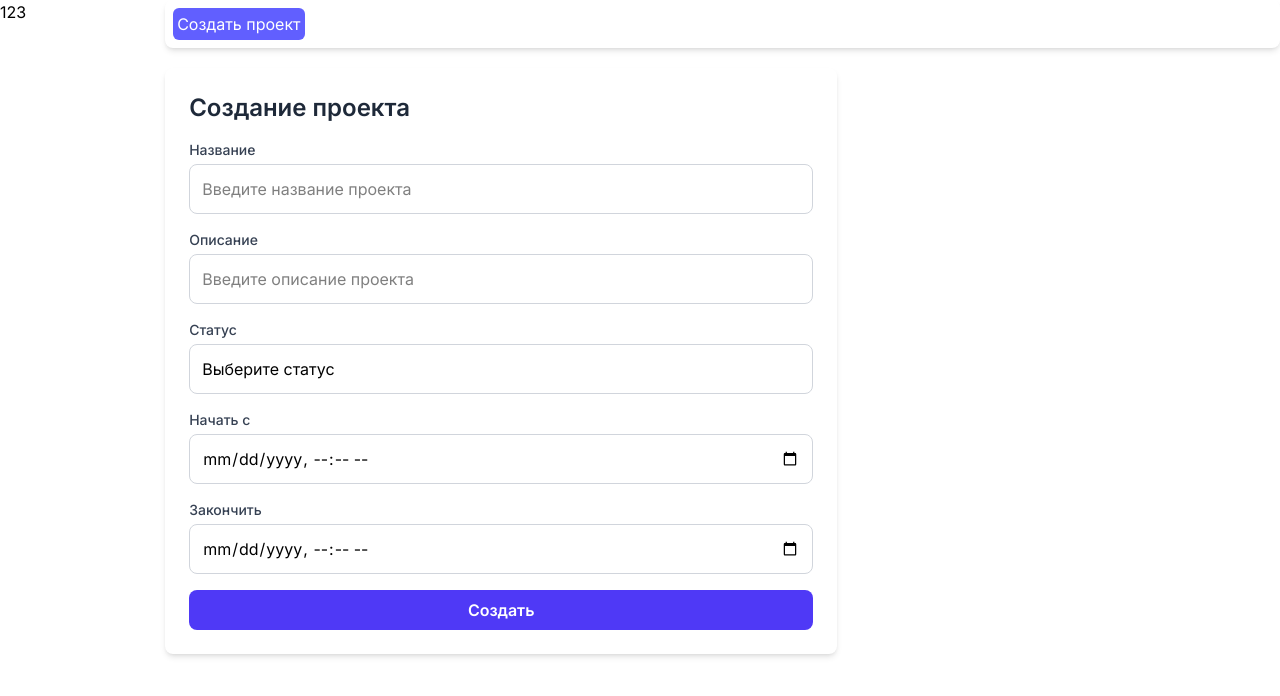
After one commit to isHardCoded/django-pm-python51, a Django app: page /projects/add/ in a window 1280 px wide. The commit adds this page. Shown: the top 696 px of the page. Run offline with Django 5.2, Linux system fonts and the light colour scheme; data comes from the database, SQL or seed files in the repository; both versions use the stored data as it was after the commit.

Commit message:
Реализовали добавление проекта

```diff
--- /dev/null
+++ b/projects/templates/projects/add-form.html
@@ -0,0 +1,66 @@
+{% extends 'projects/base.html' %}
+
+{% block content %}
+    <div class="max-w-2xl p-6 bg-white rounded-lg shadow-md">
+  <h2 class="text-2xl font-semibold mb-4 text-gray-800">Создание проекта</h2>
+  <form method="POST" class="space-y-4">
+    {% csrf_token %}
+    <!-- Название -->
+    <div>
+      <label for="title" class="block mb-1 text-sm font-medium text-gray-700">Название</label>
+      <input id="title" name="title" type="text" placeholder="Введите название проекта"
+        class="w-full p-3 border border-gray-300 rounded-lg focus:outline-none focus:ring-2 focus:ring-indigo-400 focus:border-transparent transition duration-150 ease-in-out"
+      />
+    </div>
+
+    <!-- Описание -->
+    <div>
+      <label for="description" class="block mb-1 text-sm font-medium text-gray-700">Описание</label>
+      <input id="description" name="description" placeholder="Введите описание проекта" type="text"
+        class="w-full p-3 border border-gray-300 rounded-lg focus:outline-none focus:ring-2 focus:ring-indigo-400 focus:border-transparent transition duration-150 ease-in-out"
+      />
+    </div>
+
+    <!-- Статус -->
+    <div>
+      <label for="status" class="block mb-1 text-sm font-medium text-gray-700">Статус</label>
+      <select name="status" id="status"
+        class="w-full p-3 border border-gray-300 rounded-lg focus:outline-none focus:ring-2 focus:ring-indigo-400 focus:border-transparent transition duration-150 ease-in-out appearance-none bg-white"
+      >
+        <option value="" disabled selected hidden>Выберите статус</option>
+        {% for status in statuses %}
+          <option value="{{ status.id }}">{{ status.name }}</option>
+        {% endfor %}
+      </select>
+    </div>
+
+    <!-- Начать с -->
+    <div>
+      <label for="date_start" class="block mb-1 text-sm font-medium text-gray-700">Начать с</label>
+      <input id="date_start" type="datetime-local" name="date_start"
+        class="w-full p-3 border border-gray-300 rounded-lg focus:outline-none focus:ring-2 focus:ring-indigo-400 focus:border-transparent transition duration-150 ease-in-out"
+      />
+    </div>
+
+    <!-- Закончить -->
+    <div>
+      <label for="date_end" class="block mb-1 text-sm font-medium text-gray-700">Закончить</label>
+      <input id="date_end" type="datetime-local" name="date_end"
+        class="w-full p-3 border border-gray-300 rounded-lg focus:outline-none focus:ring-2 focus:ring-indigo-400 focus:border-transparent transition duration-150 ease-in-out"
+      />
+    </div>
+
+    <!-- Кнопка -->
+    <div>
+      <button type="submit"
+        class="w-full bg-indigo-600 hover:bg-indigo-700 text-white font-semibold py-2 px-4 rounded-lg transition duration-150 ease-in-out"
+      >Создать</button>
+    </div>
+
+    {% if error %}
+        <p class="text-medium text-red-500 text-center">{{ error }}</p>
+    {% endif %}
+
+  </form>
+</div>
+{% endblock %}
--- a/projects/templates/projects/base.html
+++ b/projects/templates/projects/base.html
@@ -28,6 +28,9 @@
     <div class="container">
       <aside class="sidebar">123</aside>
       <main class="main">
+          <div class="flex items-start justify-between rounded-lg shadow-md mb-5 p-2">
+              <a class="bg-indigo-500 p-1 rounded-md text-white hover:bg-indigo-600" href="{% url 'projects_add' %}">Создать проект</a>
+          </div>
           {% block content %}
           {% endblock %}
       </main>
--- a/projects/urls.py
+++ b/projects/urls.py
@@ -3,4 +3,5 @@ from projects.views import *
 
 urlpatterns = [
     path('kanban/', kanban, name='projects_kanban'),
+    path('add/', add, name='projects_add'),
 ]
--- a/projects/views.py
+++ b/projects/views.py
@@ -1,4 +1,4 @@
-from django.shortcuts import render
+from django.shortcuts import render, redirect
 
 from projects.models import ProjectStatus, Project
 
@@ -12,3 +12,35 @@ def kanban(request):
     }
 
     return render(request, 'projects/kanban.html', context)
+
+def add(request):
+    if request.method == "POST":
+        title = request.POST["title"]
+        description = request.POST["description"]
+        status = request.POST["status"]
+        date_start = request.POST["date_start"]
+        date_end = request.POST["date_end"]
+
+        if title and description and status and date_start and date_end:
+            if not Project.objects.filter(title=title).exists():
+                Project.objects.create(
+                    title=title,
+                    description=description,
+                    status_id=status,
+                    owner_id=request.user.id,
+                    date_start=date_start,
+                    date_end=date_end)
+
+                return redirect("projects_kanban")
+            else:
+                error = "Проект с таким названием уже существует"
+        else:
+            error = "Заполните все поля"
+
+        return render(request, "projects/add-form.html", { "error": error })
+
+    context = {
+        "statuses": ProjectStatus.objects.all()
+    }
+
+    return render(request, "projects/add-form.html", context)
```
Also changed, not shown: db.sqlite3.
